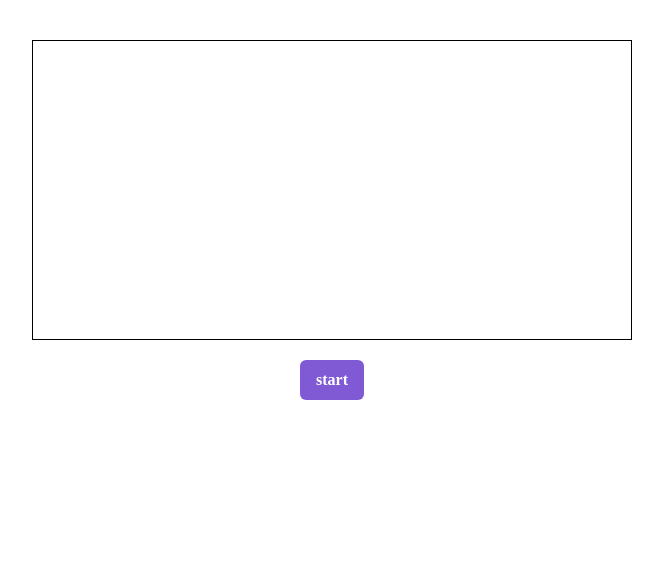
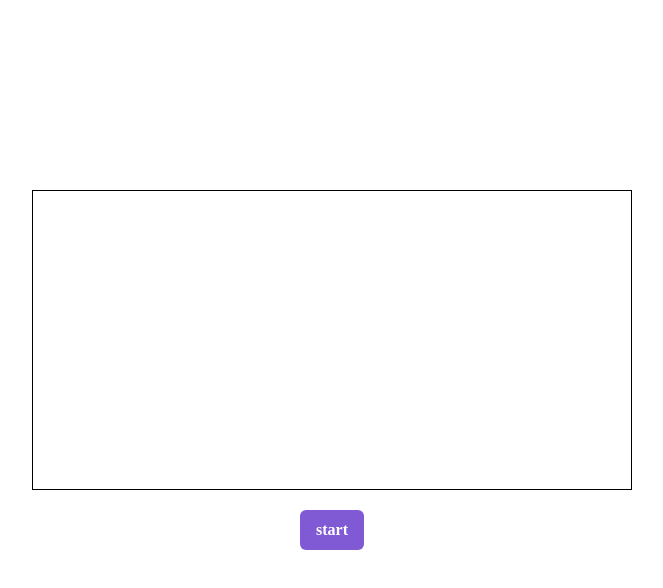
Before and after one commit to GAME-EE/client, a Next.js app: page /game/dyno in a window 1280 px wide. Shown: the top 588 px of the page, without its empty margins (308-971 px from the left). Built offline with nearby package versions, Linux system fonts and the light colour scheme; a web font is replaced by a local one.

Commit message:
fix : canvas 중앙정렬

```diff
--- a/src/pages/game/dyno.tsx
+++ b/src/pages/game/dyno.tsx
@@ -1,11 +1,12 @@
-import { Button, Center } from '@chakra-ui/react';
-import type { NextPage } from 'next';
-import { useState } from 'react';
-import DynoCanvas from '../../components/DynoCanvas';
+import { Button, Center } from "@chakra-ui/react";
+import styled from "@emotion/styled";
+import type { NextPage } from "next";
+import { useState } from "react";
+import DynoCanvas from "../../components/DynoCanvas";
 const Dyno: NextPage = () => {
   const [isPlay, setIsPlay] = useState(false);
   return (
-    <div>
+    <Wrapper>
       <DynoCanvas
         isPlay={isPlay}
         stopPlay={() => {
@@ -19,8 +20,14 @@ const Dyno: NextPage = () => {
           </Button>
         )}
       </Center>
-    </div>
+    </Wrapper>
   );
 };
-
+const Wrapper = styled.div`
+  height: 90vh;
+  display: flex;
+  justify-content: center;
+  flex-direction: column;
+  align-items: center;
+`;
 export default Dyno;
```
